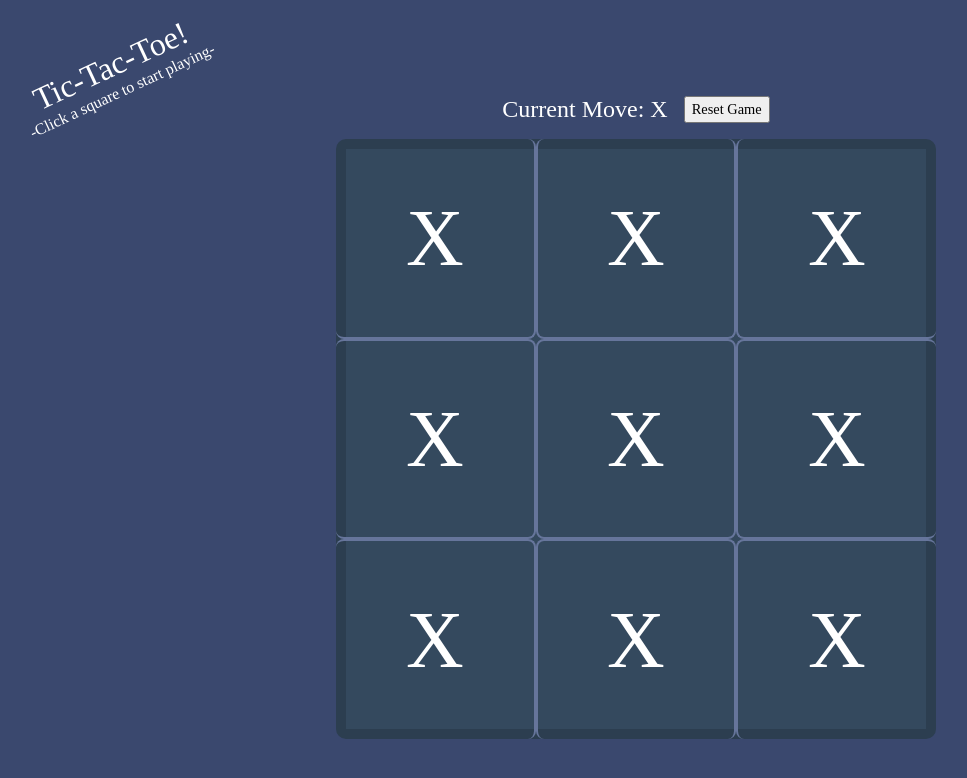
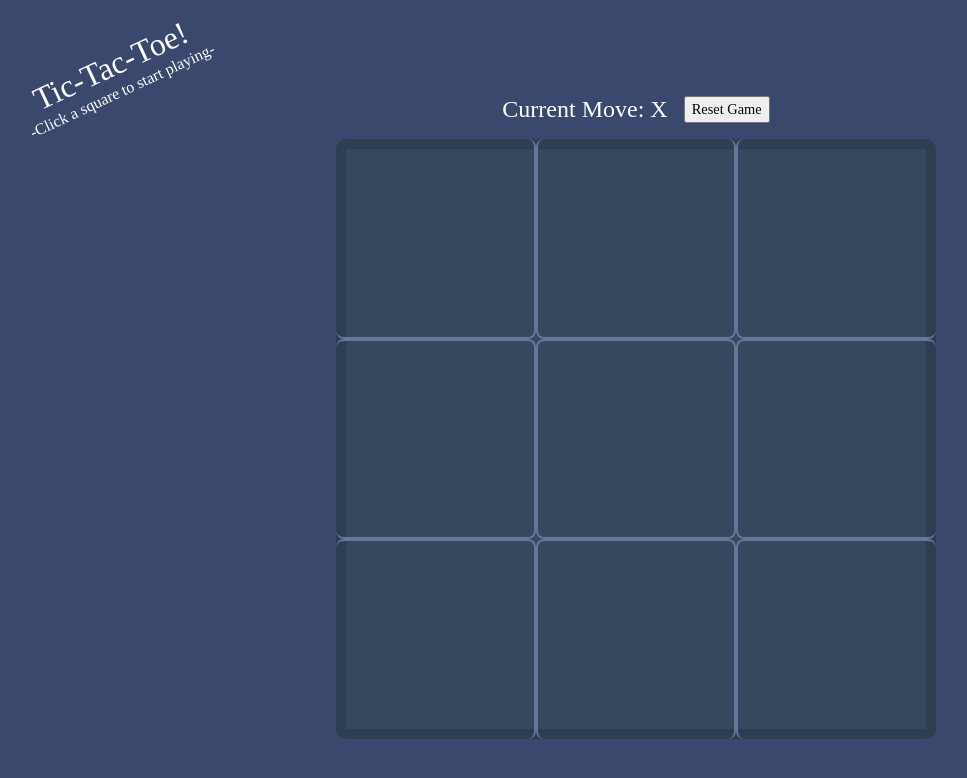
Before and after one commit to Vroomfrondal/Tic-Tac-Toe, a React (Create React App) app: page / in a window 1280 px wide. Shown: the top 778 px of the page, without its empty margins (4-971 px from the left). Built offline with nearby package versions, Linux system fonts and the light colour scheme; a web font is replaced by a local one.

Commit message:
Game History Hooks
- Created state hooks for keeping track of game history, current and previous player

- Reset button resets game state

```diff
--- a/src/components/Board.tsx
+++ b/src/components/Board.tsx
@@ -1,44 +1,60 @@
 import React, { useState } from 'react'
 import Square from './Square'
 import './Board.css'
+import { sleep } from '../utils/sleep'
 
 const Board = () => {
   const [playerTurn, setPlayerTurn] = useState('X')
+  const [prevPlayerTurn, setPrevPlayerTurn] = useState('O')
+  const [boardMoves, setBoardMoves] = useState<string[]>(['X'])
 
   const handlePlayerClick = () => {
-    if (playerTurn === 'X') {
-      setPlayerTurn((prevTurn: any) => (prevTurn = 'O'))
-      console.log(playerTurn)
-    } else {
-      setPlayerTurn((prevTurn: any) => (prevTurn = 'X'))
-      console.log(playerTurn)
-    }
+    // Update Players Turn
+    if (playerTurn === 'X')
+      setPlayerTurn((prevTurn: string) => (prevTurn = 'O'))
+    else setPlayerTurn((prevTurn: string) => (prevTurn = 'X'))
+
+    // Update Previous Player Turn
+    if (prevPlayerTurn === 'X')
+      setPrevPlayerTurn((prevTurn: string) => (prevTurn = 'O'))
+    else setPrevPlayerTurn((prevTurn: string) => (prevTurn = 'X'))
+
+    // Add to game history
+    if (boardMoves.length <= 9) {
+      setBoardMoves((prevArr) => [...prevArr, prevPlayerTurn])
+      console.log(`Board Moves: [${boardMoves}]`)
+    } else alert('Game Over. Click restart button')
+  }
+
+  const resetGame = () => {
+    setBoardMoves(['X'])
+    setPlayerTurn('X')
   }
 
   return (
     <>
       <section className="game_header">
         <span className="current_move_message">Current Move: {playerTurn}</span>
-        <button className="game_reset_button" id="game_reset_button">
+        <button className="game_reset_button" onClick={resetGame}>
           Reset Game
         </button>
       </section>
 
       <section className="game_board" onClick={handlePlayerClick}>
         <div className="column_left">
-          <Square className="left_column_top" num={1} />
-          <Square className="left_column_middle" num={2} />
-          <Square className="left_column_bottom" num={3} />
+          <Square className="left_column_top" onClick={null} num={1} />
+          <Square className="left_column_middle" onClick={null} num={2} />
+          <Square className="left_column_bottom" onClick={null} num={3} />
         </div>
         <div className="column_center">
-          <Square className="center_column_top" num={4} />
-          <Square className="center_column_middle" num={5} />
-          <Square className="center_column_bottom" num={6} />
+          <Square className="center_column_top" onClick={null} num={4} />
+          <Square className="center_column_middle" onClick={null} num={5} />
+          <Square className="center_column_bottom" onClick={null} num={6} />
         </div>
         <div className="column_right">
-          <Square className="right_column_top" num={7} />
-          <Square className="right_column_middle" num={8} />
-          <Square className="right_column_bottom" num={9} />
+          <Square className="right_column_top" onClick={null} num={7} />
+          <Square className="right_column_middle" onClick={null} num={8} />
+          <Square className="right_column_bottom" onClick={null} num={9} />
         </div>
       </section>
     </>
--- a/src/components/Square.css
+++ b/src/components/Square.css
@@ -17,7 +17,16 @@
   border-radius: 0.5rem;
 }
 
-.square:hover {
+.square:hover,
+.left_column_top:hover,
+.left_column_middle:hover,
+.left_column_bottom:hover,
+.center_column_top:hover,
+.center_column_middle:hover,
+.center_column_bottom:hover,
+.right_column_top:hover,
+.right_column_middle:hover,
+.right_column_bottom:hover {
   transition: 0.2s;
   background-color: #2d3f52;
 }
--- a/src/components/Square.tsx
+++ b/src/components/Square.tsx
@@ -1,15 +1,10 @@
 import React, { useState } from 'react'
 import './Square.css'
 
-const Square = ({ num = 0, className = '' }) => {
+const Square = ({ num = 0, className = 'square', children, onClick }: any) => {
   return (
-    <div
-      className={className}
-      onClick={() => {
-        alert(num)
-      }}
-    >
-      <span className="XO_playermove">X</span>
+    <div className={className} onClick={onClick}>
+      <span className="XO_playermove">{children}</span>
     </div>
   )
 }
--- /dev/null
+++ b/src/utils/sleep.ts
@@ -0,0 +1,12 @@
+import React from 'react'
+
+const sleep = (ms: number) => {
+  const date = Date.now()
+  let currDate = null
+  do {
+    currDate = Date.now()
+  } while (currDate - date < ms)
+  console.log(`Slept for ${ms} ms.`)
+}
+
+export { sleep }
```
